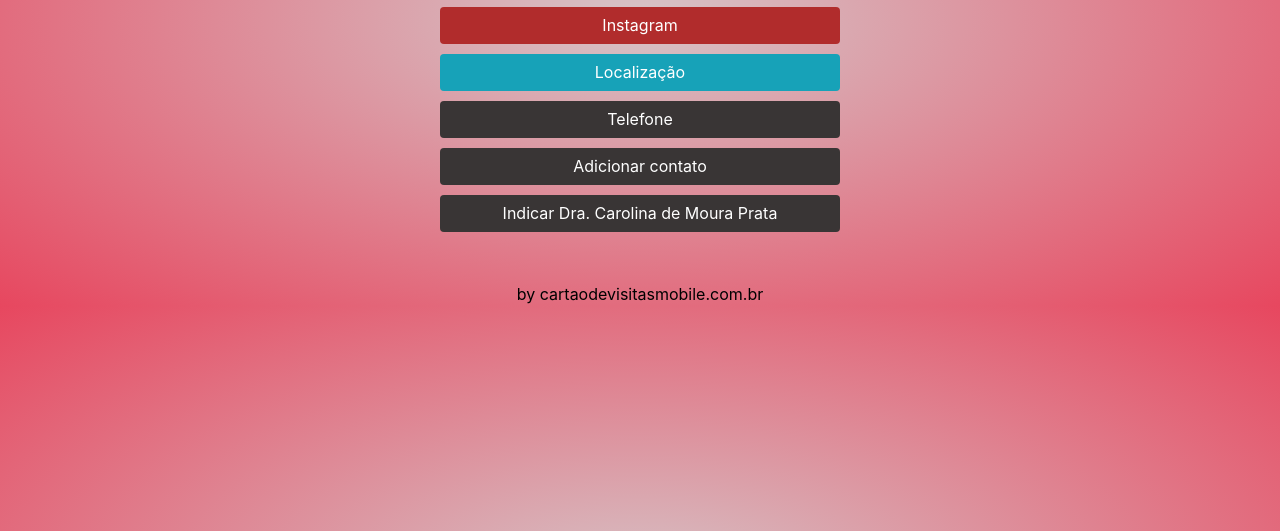
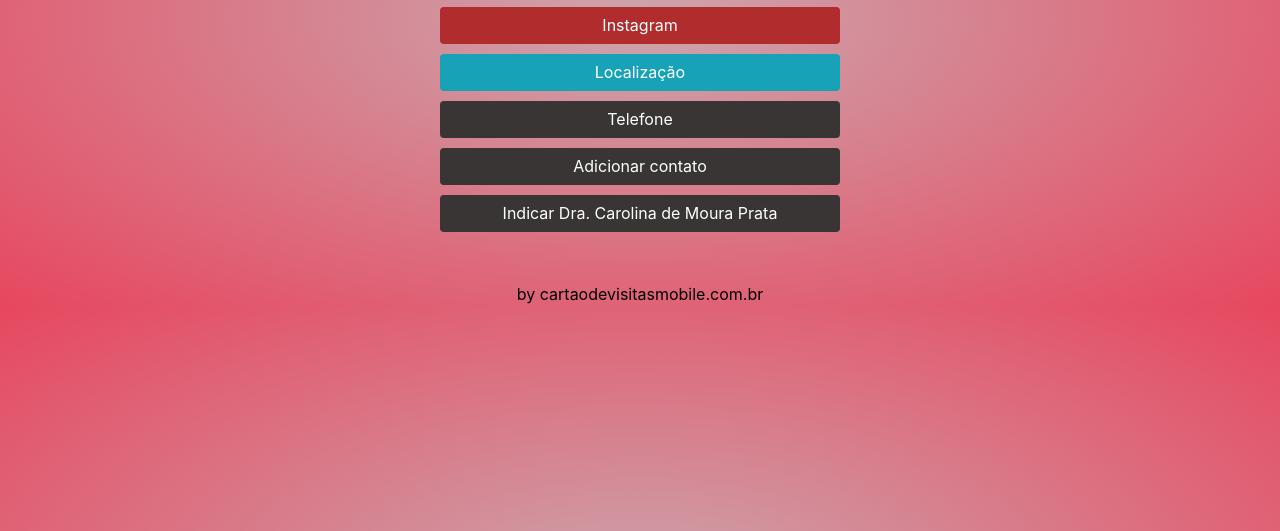
Before and after one commit to startdes/dracarolinamprata, a plain HTML site: page index.html in a window 1280 px wide. Shown: the part 269-800 px from the top of the page. Drawn offline with nearby package versions, Linux system fonts and the light colour scheme.

Commit message:
Add files via upload

```diff
--- a/css/stilo.css
+++ b/css/stilo.css
@@ -28,14 +28,14 @@
 }
 
 body {
-background: rgba(214,197,200,1);
-background: -moz-radial-gradient(center, ellipse cover, rgba(214,197,200,1) 0%, rgba(231,71,95,1) 100%);
-background: -webkit-gradient(radial, center center, 0px, center center, 100%, color-stop(0%, rgba(214,197,200,1)), color-stop(100%, rgba(231,71,95,1)));
-background: -webkit-radial-gradient(center, ellipse cover, rgba(214,197,200,1) 0%, rgba(231,71,95,1) 100%);
-background: -o-radial-gradient(center, ellipse cover, rgba(214,197,200,1) 0%, rgba(231,71,95,1) 100%);
-background: -ms-radial-gradient(center, ellipse cover, rgba(214,197,200,1) 0%, rgba(231,71,95,1) 100%);
-background: radial-gradient(ellipse at center, rgba(214,197,200,1) 0%, rgba(231,71,95,1) 100%);
-filter: progid:DXImageTransform.Microsoft.gradient( startColorstr='#d6c5c8', endColorstr='#e7475f', GradientType=1 );
+background: rgba(204,166,173,1);
+background: -moz-radial-gradient(center, ellipse cover, rgba(204,166,173,1) 0%, rgba(231,71,95,1) 100%);
+background: -webkit-gradient(radial, center center, 0px, center center, 100%, color-stop(0%, rgba(204,166,173,1)), color-stop(100%, rgba(231,71,95,1)));
+background: -webkit-radial-gradient(center, ellipse cover, rgba(204,166,173,1) 0%, rgba(231,71,95,1) 100%);
+background: -o-radial-gradient(center, ellipse cover, rgba(204,166,173,1) 0%, rgba(231,71,95,1) 100%);
+background: -ms-radial-gradient(center, ellipse cover, rgba(204,166,173,1) 0%, rgba(231,71,95,1) 100%);
+background: radial-gradient(ellipse at center, rgba(204,166,173,1) 0%, rgba(231,71,95,1) 100%);
+filter: progid:DXImageTransform.Microsoft.gradient( startColorstr='#cca6ad', endColorstr='#e7475f', GradientType=1 );
 }
 
 .geral {
```
